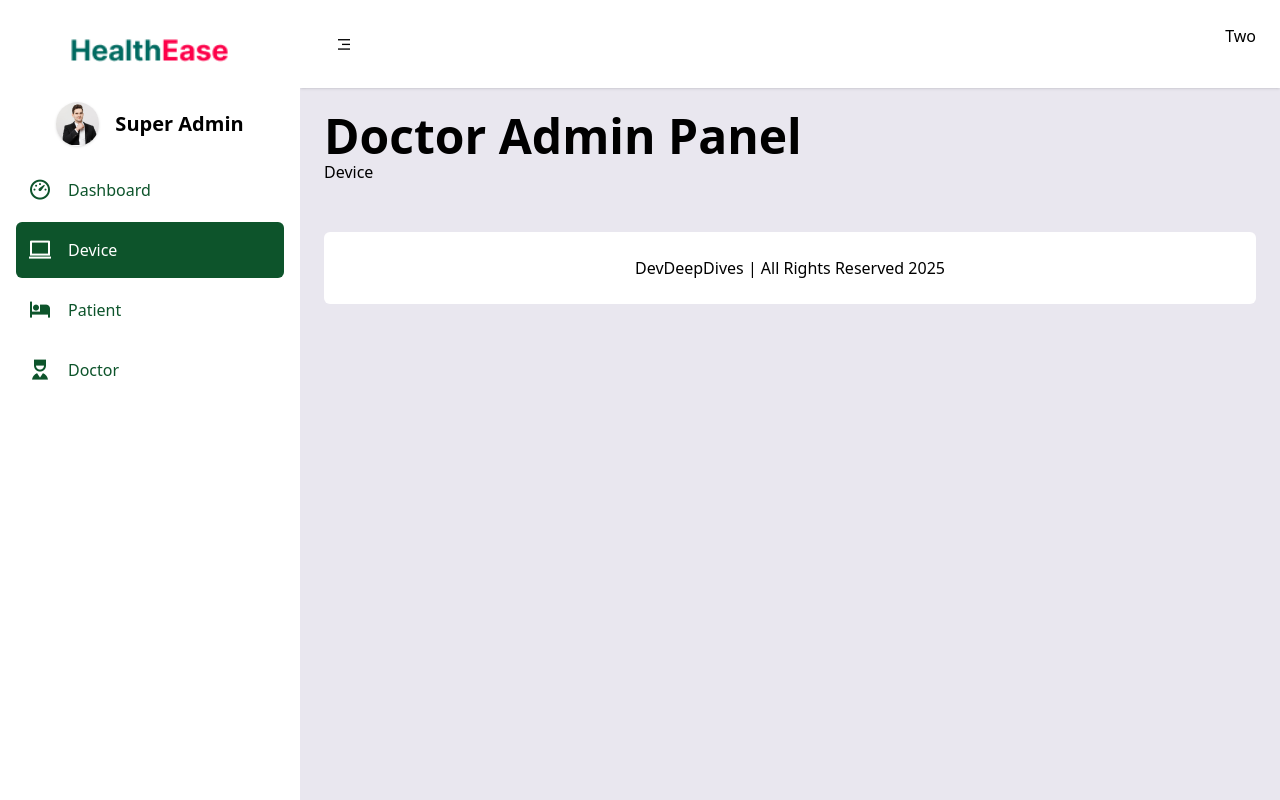
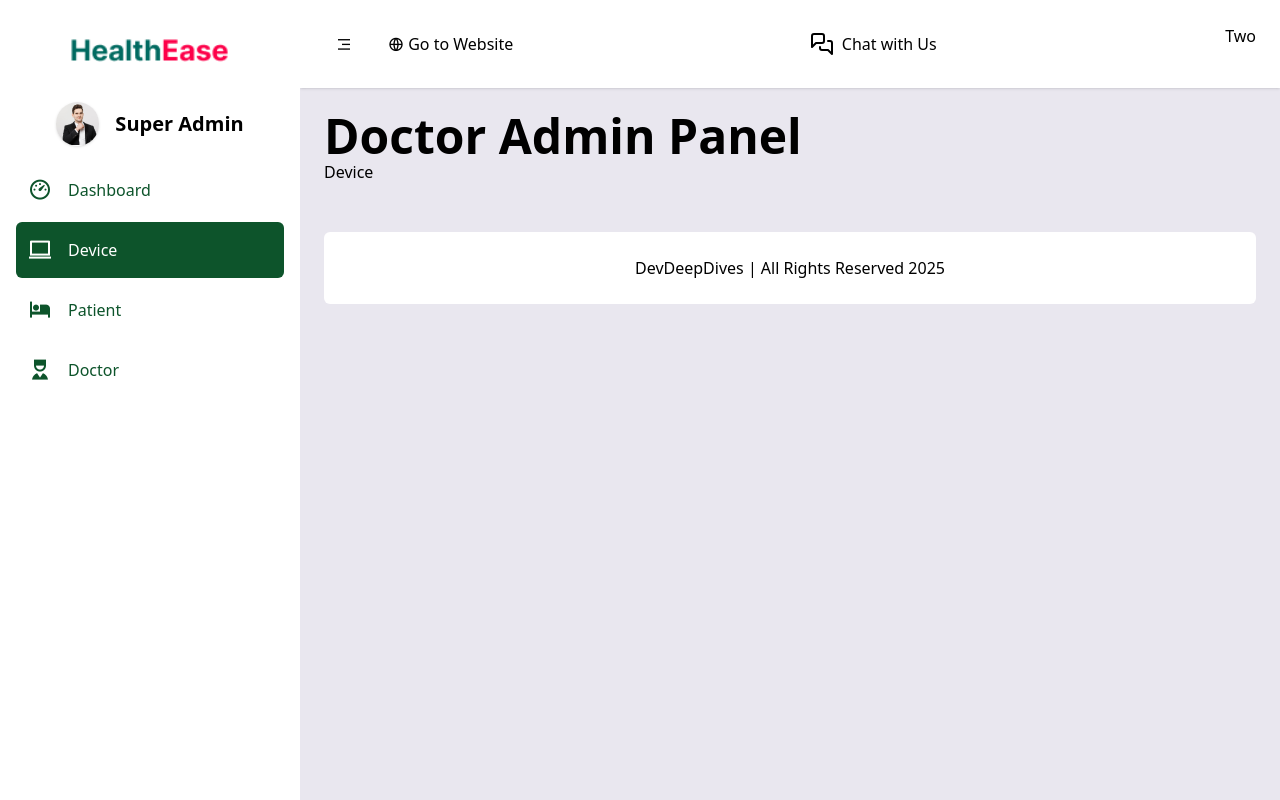
Before and after one commit to mnraza-dev/doctor-admin-panel, a React (Vite) app: page /device in a window 1280 px wide. Built offline with nearby package versions, Linux system fonts and the light colour scheme.

Commit message:
add lucide and lucide-react dependencies; integrate MessagesSquareIcon in Layout component

```diff
--- a/package.json
+++ b/package.json
@@ -12,6 +12,8 @@
   "dependencies": {
     "@tailwindcss/vite": "^4.0.12",
     "animate.css": "^4.1.1",
+    "lucide": "^0.479.0",
+    "lucide-react": "^0.479.0",
     "react": "^19.0.0",
     "react-dom": "^19.0.0",
     "react-router-dom": "^7.3.0",
--- a/src/components/Layout.jsx
+++ b/src/components/Layout.jsx
@@ -3,6 +3,7 @@ import { useState } from "react";
 import Logo from "/images/logo-body.png";
 import AdminLogoAvatar from "/images/admin.png";
 import { Link, useLocation } from "react-router-dom";
+import { MessagesSquareIcon } from "lucide-react";
 
 const Layout = ({ children }) => {
   const [open, setOpen] = useState(true);
@@ -88,10 +89,22 @@ const Layout = ({ children }) => {
             <div>
               <button
                 onClick={() => setOpen(!open)}
-                className=" cursor-pointer hover:bg-gray-100 w-10 h-10 rounded-full "
+                className="mr-4 cursor-pointer hover:bg-gray-100 w-10 h-10 rounded-full "
               >
                 <i class="ri-menu-3-line"></i>
               </button>
+
+
+                <Link className="px-2 py-2 hover:text-green-900 " to={"/"}>
+                <i class="ri-global-line"></i>  Go to Website
+                </Link>
+
+            </div>
+            <div>
+
+           <Link to="/chat" className="px-2 py-2 hover:text-green-900 flex items-center gap-2"> <MessagesSquareIcon /> Chat with Us</Link>
+
+
             </div>
             <div>
               <h1>Two</h1>
```
Also changed, not shown: 1 other file (tests, documents, lock files or other folders).
